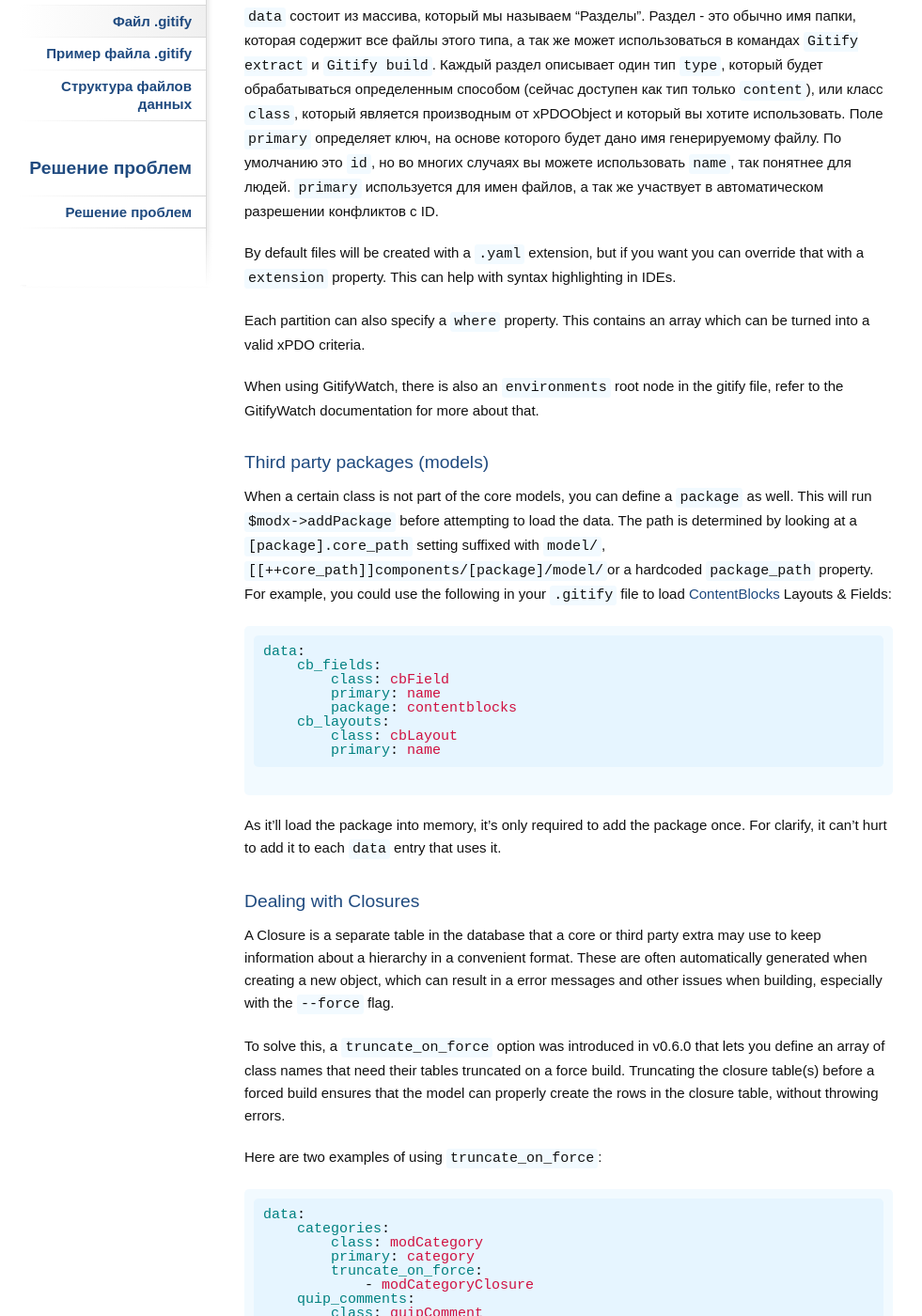
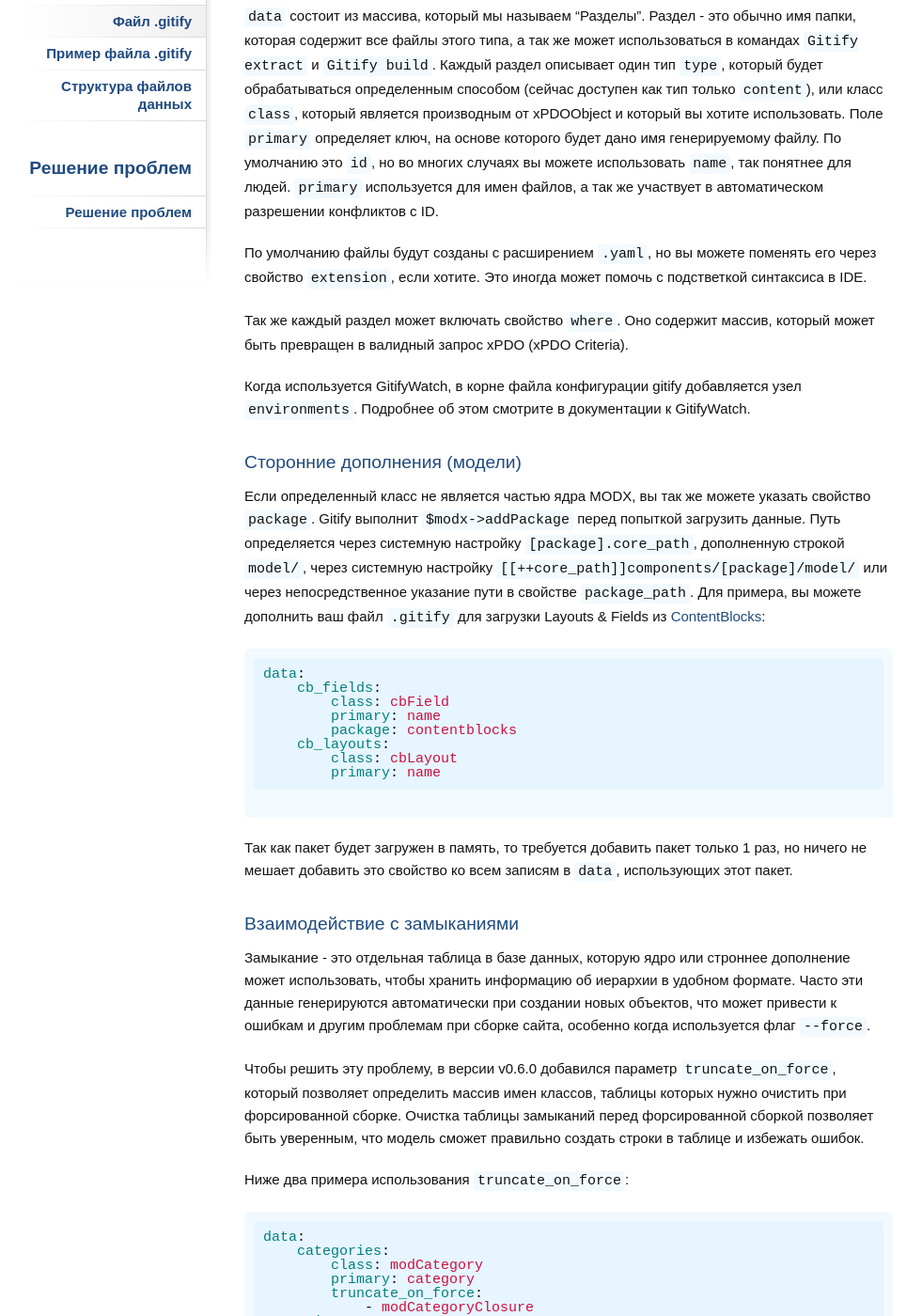
Before and after one commit to modmore/Gitify, a Jekyll site: the page built from _posts/ru/2015-07-09-the-gitify-file.md, in a window 1280 px wide and 1400 px high, scrolled down 1002 px. Shown: the whole window at 94% size, without its empty margins (155-1136 px from the left). Built offline with Jekyll 4.4.1, drawn with Linux system fonts in a browser that asks for light colours; Markdown is read by kramdown in place of the engine named in the settings; some of the changed text lies outside the part shown.

Commit message:
Finished translations

````diff
--- a/_includes/footer.html
+++ b/_includes/footer.html
@@ -5,7 +5,11 @@
                 <strong>© 2013 - 2015 modmore</strong>, a brand by <a href="https://www.markhamstra.com/" title="Mark Hamstra Web Development">Mark Hamstra</a>
                 • Designed by <a href="http://chsmedien.com/?pk_campaign=modmore&amp;pk_kwd=footerLink" title="chsmedien - Digital Marketing Agency &amp; MODX Professional Partner" target="_blank">chsmedien</a>
             </p>
-            <p><small>Work on documentation – <a href="http://klimchuk.com" target="_blank">Ivan Klimchuk</a>.</small></p>
+            <p>
+                <small>Work on original documentation – <a href="http://modmore.com" target="_blank"><strong>Mark Hamstra</strong></a>,</small>
+                <small>Work on site – <a href="http://klimchuk.com" target="_blank"><strong>Ivan Klimchuk</strong></a></small>,
+                <small>Перевод на русский – <a href="http://klimchuk.by" target="_blank"><strong>Иван Климчук</strong></a>.</small>
+            </p>
         </div>
     </div>
 </footer>
--- a/_posts/ru/2015-07-09-the-gitify-file.md
+++ b/_posts/ru/2015-07-09-the-gitify-file.md
@@ -53,15 +53,15 @@ data:
 
 `data` состоит из массива, который мы называем "Разделы". Раздел - это обычно имя папки, которая содержит все файлы этого типа, а так же может использоваться в командах `Gitify extract` и `Gitify build`. Каждый раздел описывает один тип `type`, который будет обрабатываться определенным способом (сейчас доступен как тип только `content`), или класс `class`, который является производным от xPDOObject и который вы хотите использовать. Поле `primary` определяет ключ, на основе которого будет дано имя генерируемому файлу. По умолчанию это `id`, но во многих случаях вы можете использовать `name`, так понятнее для людей. `primary` используется для имен файлов, а так же участвует в автоматическом разрешении конфликтов с ID.
 
-By default files will be created with a `.yaml` extension, but if you want you can override that with a `extension` property. This can help with syntax highlighting in IDEs.
+По умолчанию файлы будут созданы с расширением `.yaml`, но вы можете поменять его через свойство `extension`, если хотите. Это иногда может помочь с подстветкой синтаксиса в IDE.
 
-Each partition can also specify a `where` property. This contains an array which can be turned into a valid xPDO criteria.
+Так же каждый раздел может включать свойство `where`. Оно содержит массив, который может быть превращен в валидный запрос xPDO (xPDO Criteria).
 
-When using GitifyWatch, there is also an `environments` root node in the gitify file, refer to the GitifyWatch documentation for more about that.
+Когда используется GitifyWatch, в корне файла конфигурации gitify добавляется узел `environments`. Подробнее об этом смотрите в документации к GitifyWatch.
 
-### Third party packages (models)
+### Сторонние дополнения (модели)
 
-When a certain class is not part of the core models, you can define a `package` as well. This will run `$modx->addPackage` before attempting to load the data. The path is determined by looking at a `[package].core_path` setting suffixed with `model/`, `[[++core_path]]components/[package]/model/`or a hardcoded `package_path` property. For example, you could use the following in your `.gitify` file to load [ContentBlocks](http://modmo.re/cb) Layouts &amp; Fields:
+Если определенный класс не является частью ядра MODX, вы так же можете указать свойство `package`. Gitify выполнит `$modx->addPackage` перед попыткой загрузить данные. Путь определяется через системную настройку `[package].core_path`, дополненную строкой `model/`, через системную настройку `[[++core_path]]components/[package]/model/` или через непосредственное указание пути в свойстве `package_path`. Для примера, вы можете дополнить ваш файл `.gitify` для загрузки Layouts & Fields из [ContentBlocks](http://modmo.re/cb):
 
 ```yaml
 data:
@@ -74,15 +74,15 @@ data:
         primary: name
 ```
 
-As it'll load the package into memory, it's only required to add the package once. For clarify, it can't hurt to add it to each `data` entry that uses it.
+Так как пакет будет загружен в память, то требуется добавить пакет только 1 раз, но ничего не мешает добавить это свойство ко всем записям в `data`, использующих этот пакет.
 
-### Dealing with Closures
+### Взаимодействие с замыканиями
 
-A Closure is a separate table in the database that a core or third party extra may use to keep information about a hierarchy in a convenient format. These are often automatically generated when creating a new object, which can result in a error messages and other issues when building, especially with the `--force` flag.
+Замыкание - это отдельная таблица в базе данных, которую ядро или строннее дополнение может использовать, чтобы хранить информацию об иерархии в удобном формате. Часто эти данные генерируются автоматически при создании новых объектов, что может привести к ошибкам и другим проблемам при сборке сайта, особенно когда используется флаг `--force`.
 
-To solve this, a `truncate_on_force` option was introduced in v0.6.0 that lets you define an array of class names that need their tables truncated on a force build. Truncating the closure table(s) before a forced build ensures that the model can properly create the rows in the closure table, without throwing errors.
+Чтобы решить эту проблему, в версии v0.6.0 добавился параметр `truncate_on_force`, который позволяет определить массив имен классов, таблицы которых нужно очистить при форсированной сборке. Очистка таблицы замыканий перед форсированной сборкой позволяет быть уверенным, что  модель сможет правильно создать строки в таблице и избежать ошибок.
 
-Here are two examples of using `truncate_on_force`:
+Ниже два примера использования `truncate_on_force`:
 
 ```yaml
 data:
@@ -99,9 +99,9 @@ data:
             - quipCommentClosure
 ```
 
-### Composite Primary Keys
+### Составные первичные ключи
 
-When an object doesn't have a single primary key, or you want to get fancy with file names, it's possible to define a composite primary key, by setting the `primary` attribute to an array. For example, like this:
+Когда у объекта не одинарный первичный ключ или когда вы хотите добавить возможность работы с именами файлов, есть возможность задать составной первичный ключ, задав свойство `primary` как массив. Например, так:
 
 ```yaml
 data:
@@ -111,27 +111,27 @@ data:
         extension: .html
 ```
 
-That would grab the category and the name as primary keys, and join them together with a dot in the file name. This is a pretty bad example, and you shouldn't really use it like this.
+В этом примере категория и имя будут использованы как первичный ключ и имя файла будет состоять из категории и имени, разделенных точкой. Это очень плохой пример и на самом деле вам так делать не нужно.
 
-### Install MODX Packages
+### Установка пакетов MODX
 
-You can also define packages to install. This uses the following format
+Вы так же можете указать пакеты, которые нужно установить. Делается это так:
 
 ```yaml
 packages:
-        modx.com:
-            service_url: http://rest.modx.com/extras/
-            packages:
-                - ace
-                - wayfinder
-        modmore.com:
-            service_url: https://rest.modmore.com/
-            username: username
-            api_key: .modmore.com.key
-            packages:
-                - clientconfig
+    modx.com:
+        service_url: http://rest.modx.com/extras/
+        packages:
+            - ace
+            - wayfinder
+    modmore.com:
+        service_url: https://rest.modmore.com/
+        username: username
+        api_key: .modmore.com.key
+        packages:
+            - clientconfig
 ```
 
-When specifying an api_key on a provider, like in the example above, the value provided is the name of a **file** that contains the actual API Key. So the value of `.modmore.com.key` in the example above loads the file `/path/to/your/base/directory/.modmore.com.key`. This file needs to be kept out of the git repository using a .gitignore file, and you will also want to protect direct read access to it with your .htaccess file or keeping it out of the webroot.
+Когда указывается `api_key` у провайдера, как в примере выше, значение ключа берется из файла, имя которого указано в свойстве `api_key`. Таким образом значение `.modmore.com.key` в примере выше загружает файл `/path/to/your/base/directory/.modmore.com.key`. Файлы с ключами должны быть исключены из контроля версий c помощью файла .gitignore, и вы так же должны защитить эти файлы от прямого чтения с помощью .htaccess или хранить их за пределами webroot.
 
-To install the packages that you added to the `packages` entry in the .gitify file, simply run the command `Gitify package:install --all`. That will attempt to install all packages that were mentioned, skipping any that are already installed.
+Для установки пакетов, которые вы добавили в раздел `packages` в вашем файле `.gitify` просто запустите команду `Gitify package:install --all`. Эта команда попробует установить все пакеты, которые были указаны, пропуская только те, которые уже установлены.
````
Also changed, not shown: _posts/ru/2015-07-09-data-file-structure.md (+12 -12 lines).
